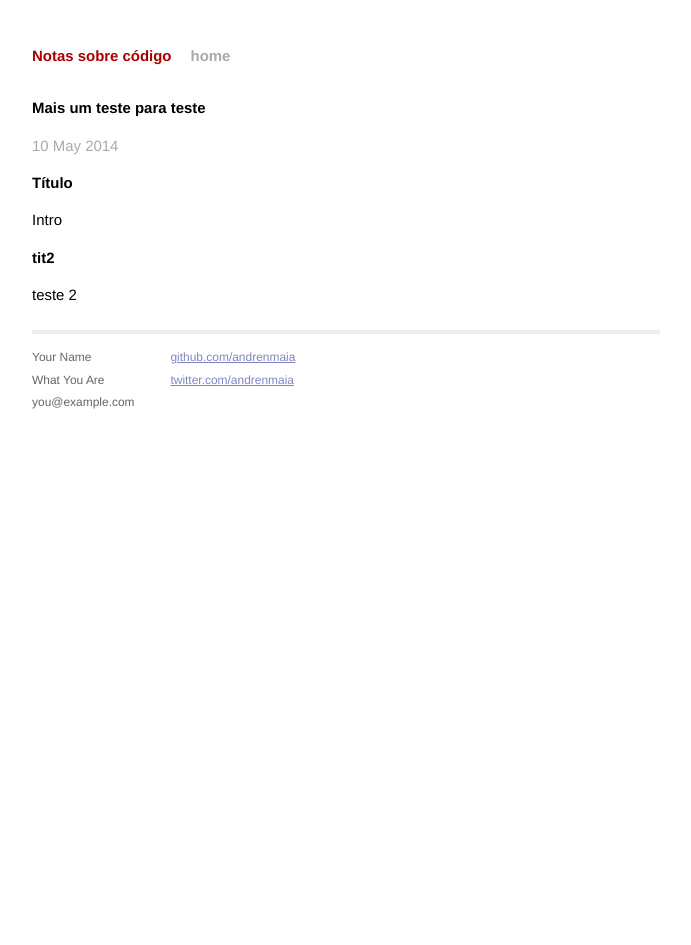
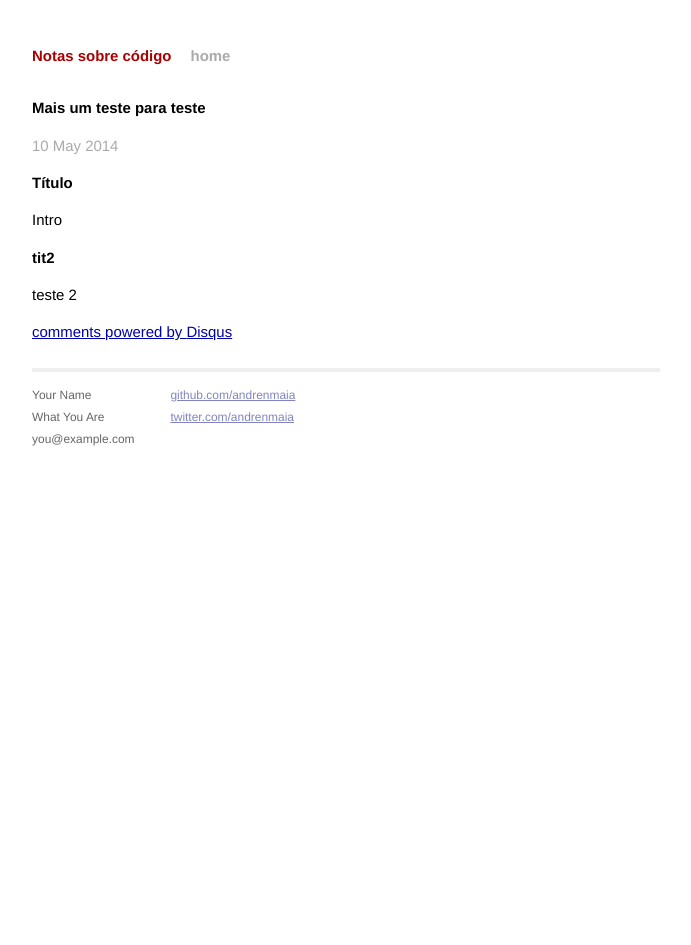
Before and after one commit to andrenmaia/anmaia.com.br, a Jekyll site: the page built from _posts/2014-05-10-mais-test2.md, in a window 1280 px wide. Shown: the whole page, without its empty margins (294-985 px from the left). Built offline with Jekyll 4.4.1, drawn with Linux system fonts in a browser that asks for light colours; Markdown is read by kramdown in place of the engine named in the settings; comment, search, counter and statistics services are not loaded; part of the change alters nothing that is shown.

Commit message:
Comments and Google Analytics

```diff
--- a/_layouts/default.html
+++ b/_layouts/default.html
@@ -40,5 +40,16 @@
           </div>
         </div>
 
+
+        <script>
+          (function(i,s,o,g,r,a,m){i['GoogleAnalyticsObject']=r;i[r]=i[r]||function(){
+          (i[r].q=i[r].q||[]).push(arguments)},i[r].l=1*new Date();a=s.createElement(o),
+          m=s.getElementsByTagName(o)[0];a.async=1;a.src=g;m.parentNode.insertBefore(a,m)
+          })(window,document,'script','//www.google-analytics.com/analytics.js','ga');
+
+          ga('create', 'UA-50925517-1', 'anmaia.com.br');
+          ga('send', 'pageview');
+
+        </script>
     </body>
 </html>
--- a/_layouts/post.html
+++ b/_layouts/post.html
@@ -7,3 +7,34 @@ layout: default
 <div class="post">
 {{ content }}
 </div>
+
+{% if page.comments %}
+
+<div class="comments">
+
+    <script type="text/javascript">
+    var disqus_shortname = 'anmaia';
+
+    (function () {
+        var s = document.createElement('script'); s.async = true;
+        s.type = 'text/javascript';
+        s.src = '//' + disqus_shortname + '.disqus.com/count.js';
+        (document.getElementsByTagName('HEAD')[0] || document.getElementsByTagName('BODY')[0]).appendChild(s);
+    }());
+    </script>
+
+    <div id="disqus_thread"></div>
+    <script type="text/javascript">
+        var disqus_shortname = 'anmaia';
+
+        (function() {
+            var dsq = document.createElement('script'); dsq.type = 'text/javascript'; dsq.async = true;
+            dsq.src = '//' + disqus_shortname + '.disqus.com/embed.js';
+            (document.getElementsByTagName('head')[0] || document.getElementsByTagName('body')[0]).appendChild(dsq);
+        })();
+    </script>
+    <noscript>Please enable JavaScript to view the <a href="http://disqus.com/?ref_noscript">comments powered by Disqus.</a></noscript>
+    <a href="http://disqus.com" class="dsq-brlink">comments powered by <span class="logo-disqus">Disqus</span></a>
+</div>
+
+{% endif %}
--- a/_posts/2014-05-10-mais-test2.md
+++ b/_posts/2014-05-10-mais-test2.md
@@ -1,10 +1,11 @@
 ---
 layout: post
-comments: true
-title:  "Mais um teste para teste"
-date:   2014-05-10 18:15:00
+title: "Mais um teste para teste"
+date : 2014-05-10 18:15:00
 categories: javascript
 tags: javascript functional_programming
+comments: true
+ga: true
 ---
 
 
```
